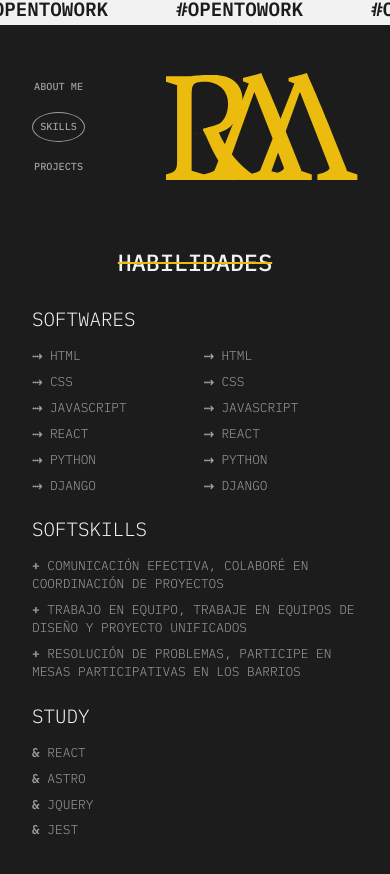
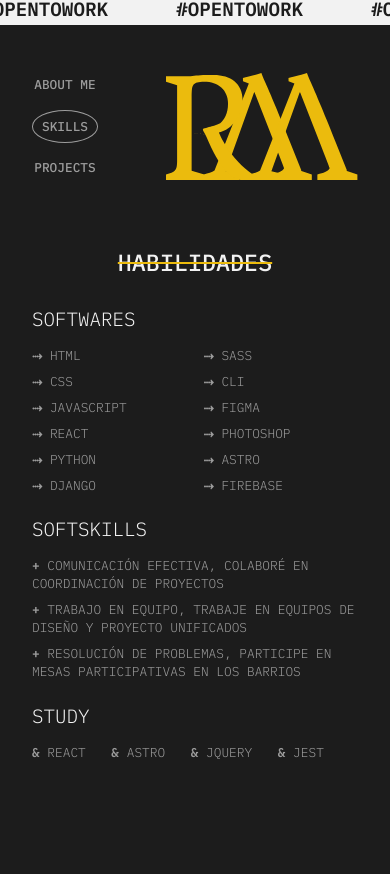
Before and after one commit to raamgonzalez/portfolio_ramsesg, a React (Vite) app: page /skills in a window 390 px wide. Shown: the top 874 px of the page. After the commit the page ends 844 px from the top, so only its background shows below. Built offline with nearby package versions, Linux system fonts and the light colour scheme.

Commit message:
Add responsive in section Projects

```diff
--- a/src/components/SkillsSoftwares.jsx
+++ b/src/components/SkillsSoftwares.jsx
@@ -14,12 +14,12 @@ const SkillsSoftwares = () => {
           <span className="skills__span"> <span className='skills__span--bold'>⤑</span> DJANGO</span>
         </section>
         <section className="skills__text">
-          <span className="skills__span"> <span className='skills__span--bold'>⤑</span> HTML</span>
-          <span className="skills__span"> <span className='skills__span--bold'>⤑</span> CSS</span>
-          <span className="skills__span"> <span className='skills__span--bold'>⤑</span> JAVASCRIPT</span>
-          <span className="skills__span"> <span className='skills__span--bold'>⤑</span> REACT</span>
-          <span className="skills__span"> <span className='skills__span--bold'>⤑</span> PYTHON</span>
-          <span className="skills__span"> <span className='skills__span--bold'>⤑</span> DJANGO</span>
+          <span className="skills__span"> <span className='skills__span--bold'>⤑</span> SASS</span>
+          <span className="skills__span"> <span className='skills__span--bold'>⤑</span> CLI</span>
+          <span className="skills__span"> <span className='skills__span--bold'>⤑</span> FIGMA</span>
+          <span className="skills__span"> <span className='skills__span--bold'>⤑</span> PHOTOSHOP</span>
+          <span className="skills__span"> <span className='skills__span--bold'>⤑</span> ASTRO</span>
+          <span className="skills__span"> <span className='skills__span--bold'>⤑</span> FIREBASE</span>
         </section>
       </section>
     </section>
--- a/src/components/SkillsStudy.jsx
+++ b/src/components/SkillsStudy.jsx
@@ -4,7 +4,7 @@ const SkillsStudy = () => {
   return (
     <section className="skills__section study">
       <h5 className="skills__h5">STUDY</h5>
-      <section className="skills__text">
+      <section className="skills__text skills__text--row">
           <span className="skills__span"> <span className='skills__span--bold'>&</span> REACT</span>
           <span className="skills__span"> <span className='skills__span--bold'>&</span> ASTRO</span>
           <span className="skills__span"> <span className='skills__span--bold'>&</span> JQUERY</span>
--- a/src/styles/base/mixins.scss
+++ b/src/styles/base/mixins.scss
@@ -21,3 +21,9 @@
         @content;
     }
 }
+
+@mixin gl( $min : 240px, $max : 1260px ){
+    @media (min-width: $min) and (max-width: $max) {
+        @content;
+    }
+}
--- a/src/styles/components/_header.scss
+++ b/src/styles/components/_header.scss
@@ -13,6 +13,10 @@
 
         &__li{
             font-size: $font-size-5;
+
+            @include mb(){
+                font-size: $font-size-4;
+            }
         }
     }
 
--- a/src/styles/components/_project.scss
+++ b/src/styles/components/_project.scss
@@ -1,14 +1,18 @@
-    .project__title{
-            text-align: center;
-            font-size: $font-size-2;
-            font-family: $title;
-            color: $title;
-            text-decoration: line-through;
-            text-decoration-color: #EBBB0D;
-    }
+    // .project__title{
+    //         text-align: center;
+    //         font-size: $font-size-2;
+    //         font-family: $title;
+    //         color: $title;
+    //         text-decoration: line-through;
+    //         text-decoration-color: #EBBB0D;
+    // }
 
     .project__container{
         margin: 4.875rem 0 0 0;
+
+        @include mb(){
+            margin: 2rem 0 0 0;
+        }
 
         .card{
             padding: 1.31rem 0 1.31rem 0.8rem;
@@ -21,27 +25,60 @@
             border-left: 0.5rem solid #B51414;
             border-style: inset;
 
+            @include mb(){
+                margin: 1em 0 0 0;
+                width: 18rem;
+                height: 22rem;
+                @include flex(column, nowrap, space-between, 0, 0);
+            }
+
             &__header{
                 margin: 0;
                 height: 19.375rem;
-                min-width: 26.5rem;
+                min-width: 24rem;
                 position: relative;
                 z-index: 1;
+
+
+                @include mb(){
+                    height: 15rem;
+                    min-width: 20rem;
+                }
 
 
                 .header__img{
                     filter: invert(0.1);
                     filter: brightness(0.5);
                     filter: grayscale(1);
+
+                    @include mb(){
+                        width: 15rem;
+                        image-orientation: center center;
+                        background-size: contain;
+                    }
                 }
 
                 .header__p{
+                    margin: 1rem 0 0 7rem;
+
+                    text-align: left;
                     position: absolute;
                     z-index: 2;
-                    margin: 1rem 0 0 8.25rem;
                     position: absolute;
                     width: 21rem;
                     font-size: $font-size-4;
+
+                    @include mb(){
+                        width: 9rem;
+                        margin: 0;
+                        font-size: $font-size-4;
+                    }
+
+                    @include dp(){
+                        margin: 0;
+                        width: 9rem;
+                        font-size: $font-size-3;
+                    }
                 }
             }
 
--- a/src/styles/components/_skills.scss
+++ b/src/styles/components/_skills.scss
@@ -6,6 +6,10 @@
     @include flex(column, nowrap, none, none, 0);
 
     @include mb(){
+        margin: 4em 0 0 0;
+    }
+
+    @include dp(){
         margin: 4em 0 0 0;
     }
 
@@ -23,12 +27,13 @@
         width: 100%;
 
         @include flex(row, nowrap, flex-start, flex-start, 9rem);
-        // display: grid;
-        // grid-template-columns: repeat(6, 1fr);
-        // grid-template-rows: repeat(3,1fr);
-        // gap:em;
 
         @include mb(){
+            margin: 3em 0 0 0;
+            @include flex(column, wrap, flex-start, center, 0);
+        }
+
+        @include dp(){
             margin: 3em 0 0 0;
             @include flex(column, wrap, flex-start, center, 0);
         }
@@ -46,11 +51,23 @@
         @include mb(){
             @include flex(column, nowrap, none, none, 0.5rem);
         }
+
+        @include dp(){
+            @include flex(column, nowrap, none, none, 0.5rem);
+        }
+    }
+
+    .skills__text--row{
+        @include flex(row, nowrap, flex-start, none, 2em);
     }
 
     .softwares{
 
         @include mb(){
+            align-self: flex-start;
+        }
+
+        @include dp(){
             align-self: flex-start;
         }
 
@@ -64,6 +81,7 @@
             @include mb(){
                 @include flex(row, nowrap, flex-start, none, 6em);
             }
+
         }
     }
 
@@ -76,6 +94,11 @@
             margin: 2em 0 0 0;
         }
 
+        @include dp(){
+            width: 100%;
+            margin: 2em 0 0 0;
+        }
+
     }
 
     .study{
@@ -84,7 +107,11 @@
         @include mb(){
             margin: 2em 0 4em 0;
             align-self: flex-start;
-            // @include flex(column, wrap, flex-start, center, 0);
+        }
+
+        @include dp(){
+            margin: 2em 0 4em 0;
+            align-self: flex-start;
         }
     }
 
@@ -123,6 +150,10 @@
         @include mb(){
             display: none;
         }
+
+        @include dp(){
+            display: none;
+        }
     }
 
 }
```
